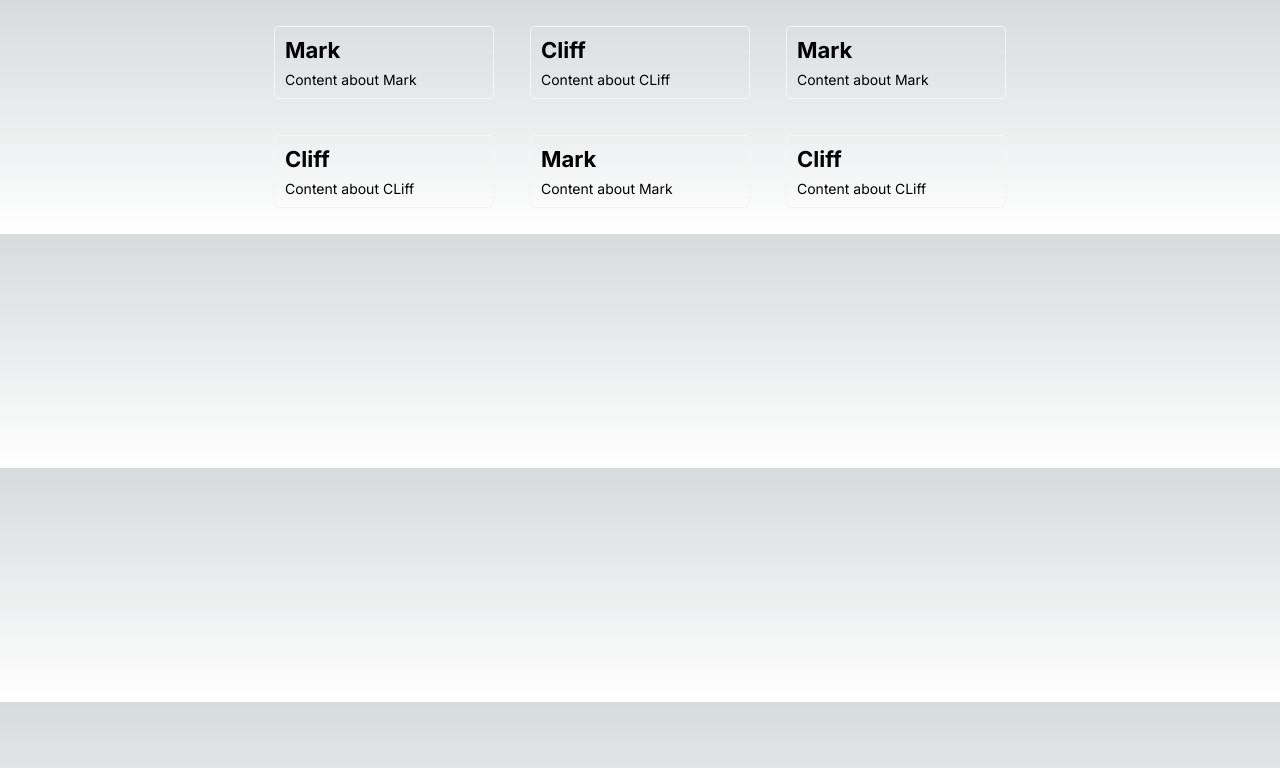
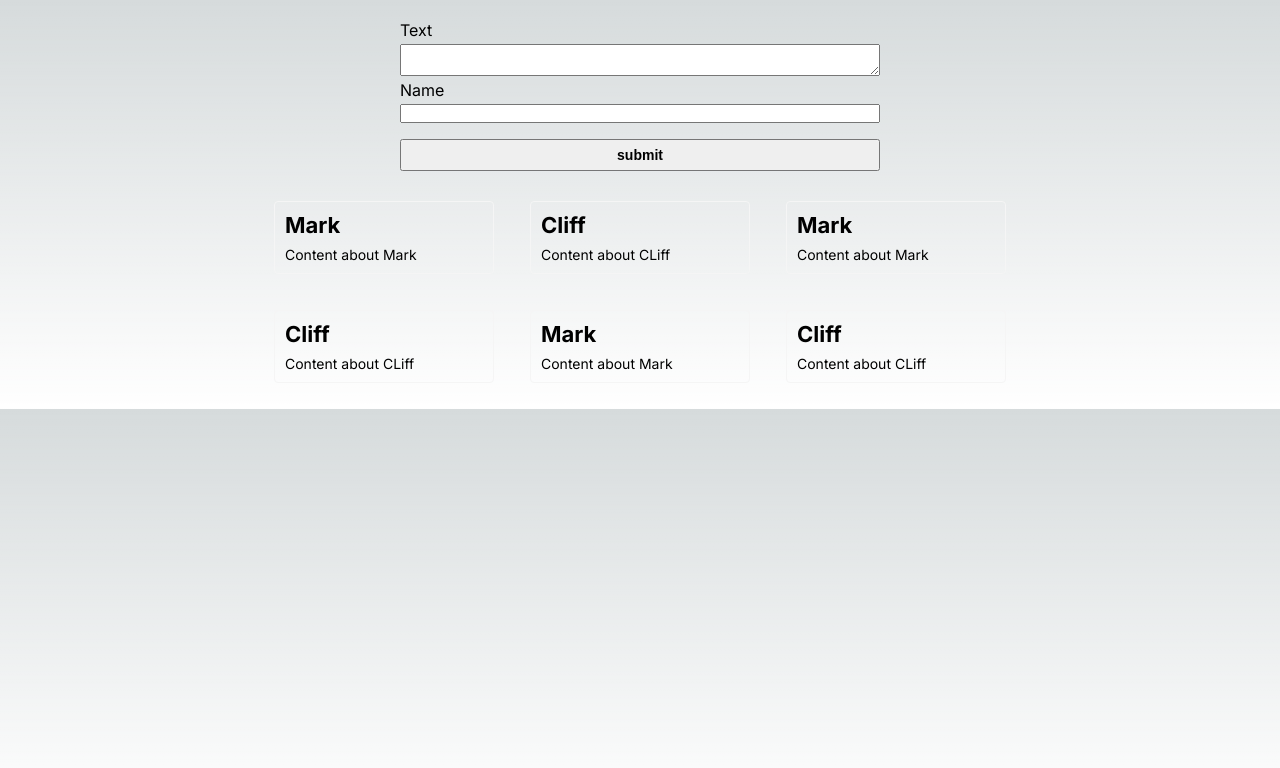
Before and after one commit to dimadidyk0/learn-nexjs, a Next.js app: page /awesome in a window 1280 px wide. Shown: the top 768 px of the page. Built offline with nearby package versions, Linux system fonts and the light colour scheme.

Commit message:
lesson: add adding post form

```diff
--- /dev/null
+++ b/src/components/AddPost/AddPost.module.css
@@ -0,0 +1,29 @@
+.root {
+  max-width: 50rem;
+  margin: 20px auto;
+}
+
+.form {
+  display: flex;
+  flex-direction: column;
+  margin: 0 auto;
+  justify-content: center;
+  width: 30rem;
+}
+
+.label {
+  margin-bottom: 4px;
+  display: block;
+}
+
+.textarea,
+.input {
+  margin-bottom: 4px;
+}
+
+.button {
+  margin-top: 12px;
+  height: 32px;
+  font-weight: bold;
+  font-size: 14px;
+}
--- /dev/null
+++ b/src/components/AddPost/AddPost.tsx
@@ -0,0 +1,17 @@
+import React from 'react';
+import s from './AddPost.module.css';
+
+export default function AddPost() {
+  return (
+    <div className={s.root}>
+      <form className={s.form}>
+          <label className={s.label} htmlFor='content'>Text</label>
+          <textarea className={s.textarea} id="content" required />
+          <label  className={s.label}htmlFor='name'>Name</label>
+          <input className={s.input} id="name" required />
+
+          <button className={s.button}>submit</button>
+      </form>
+    </div>
+  )
+}
--- a/src/components/PostsList/PostsList.tsx
+++ b/src/components/PostsList/PostsList.tsx
@@ -1,9 +1,13 @@
 import React from 'react'
 import Post from '@components/Post/Post';
+import AddPost from "@components/AddPost/AddPost";
 import s from './PostsList.module.css';
 
 export default function PostsList() {
   return (
+    <>
+      <AddPost />
+
       <ul className={s.root}>
         <Post author="Mark" content="Content about Mark" />
         <Post author="Cliff" content="Content about CLiff" />
@@ -12,5 +16,6 @@ export default function PostsList() {
         <Post author="Mark" content="Content about Mark" />
         <Post author="Cliff" content="Content about CLiff" />
       </ul>
+    </>
   )
 }
```
Lines whose indentation alone changed are shown as unchanged.
